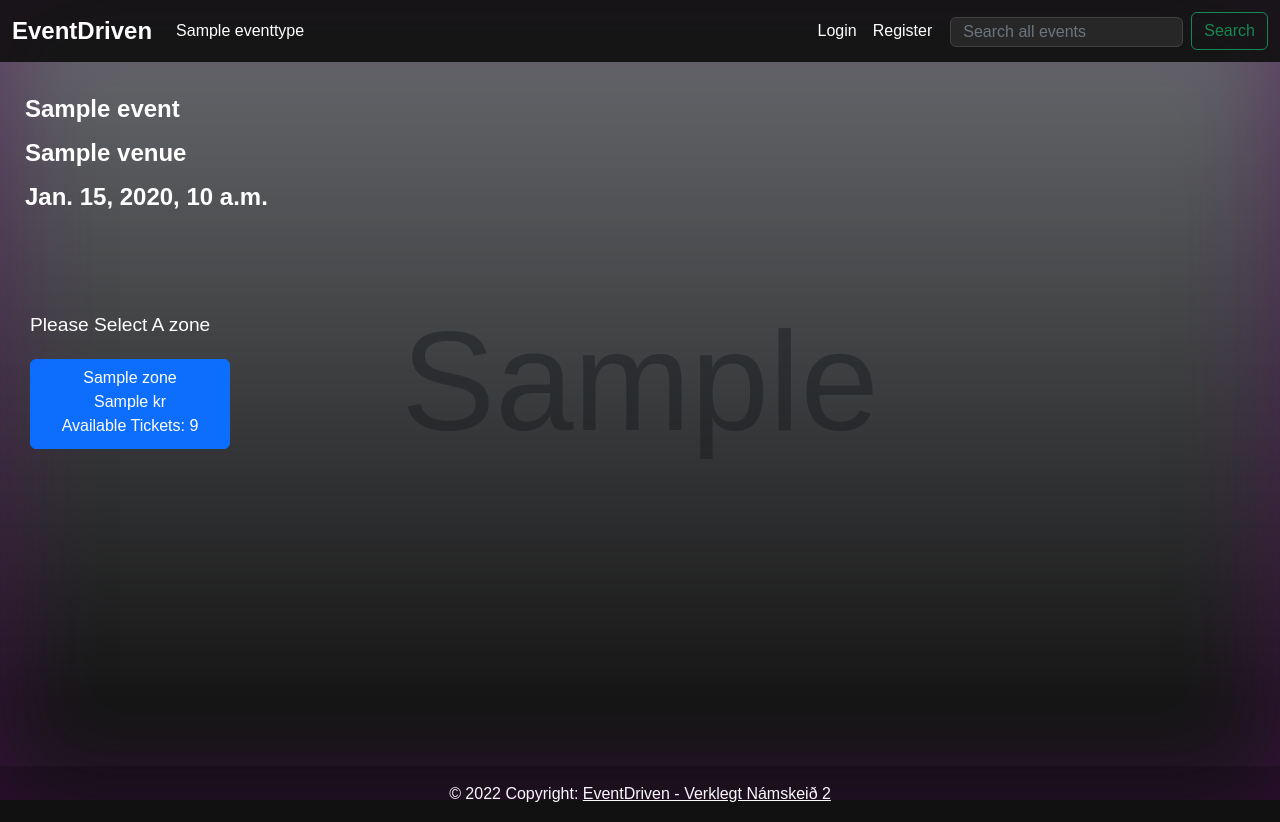
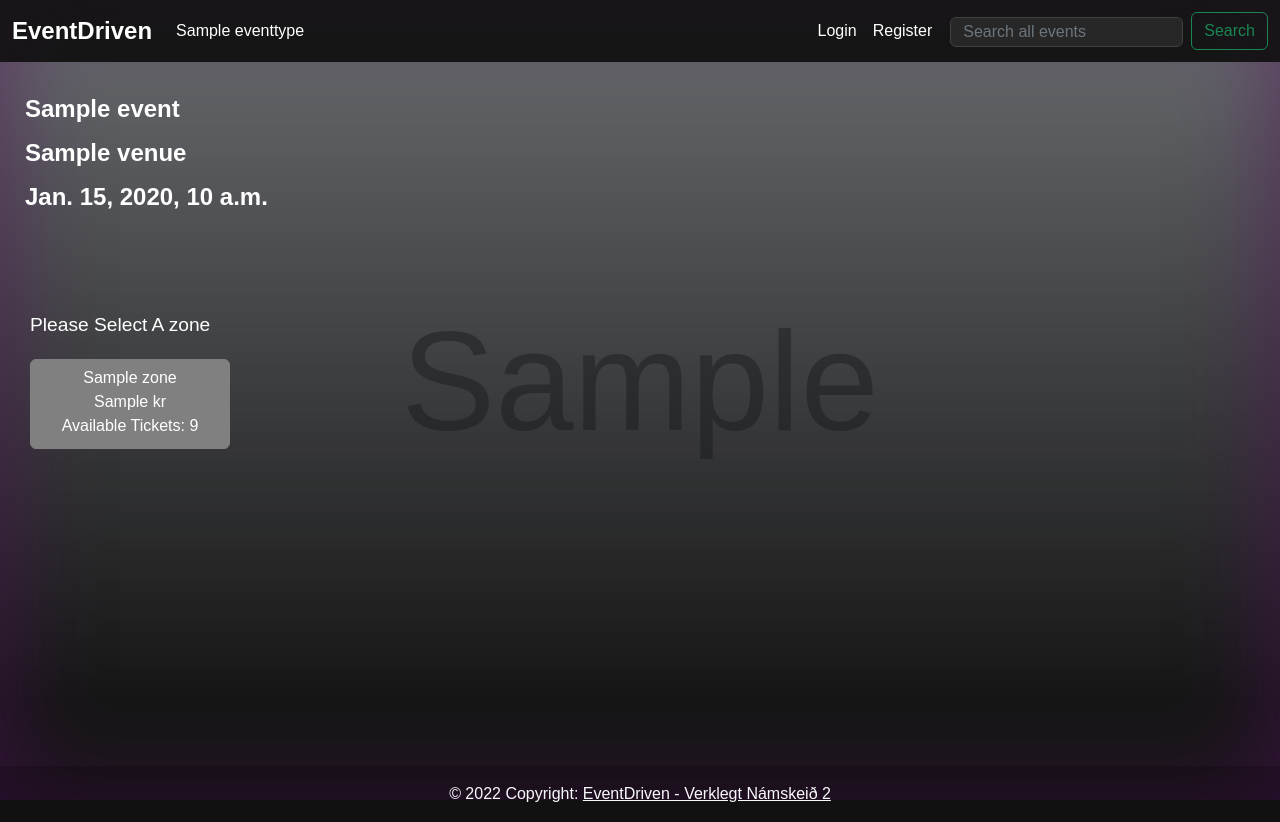
Before and after one commit to Tryggx/EventDriven-verklegt-namsk2, a Django app: page /events/1/shows/1 in a window 1280 px wide. Run offline with Django 4.2, Linux system fonts and the light colour scheme; tables that the repository leaves empty hold one stand-in row (values such as "Sample post"); grey boxes marked "Sample" are stand-in pictures.

Commit message:
Styling of event buttons

```diff
--- a/EventDriven/static/css/main.css
+++ b/EventDriven/static/css/main.css
@@ -384,7 +384,14 @@ footer {
 .showbutton a {
     width:200px;
     height:90px;
+    background-color: gray;
+    border-color: gray;
 }
+.showbutton a:hover{
+    color:#161616;
+    background-color: white;
+}
+
 
 .profilepiccontainer {
     float:left;
```
